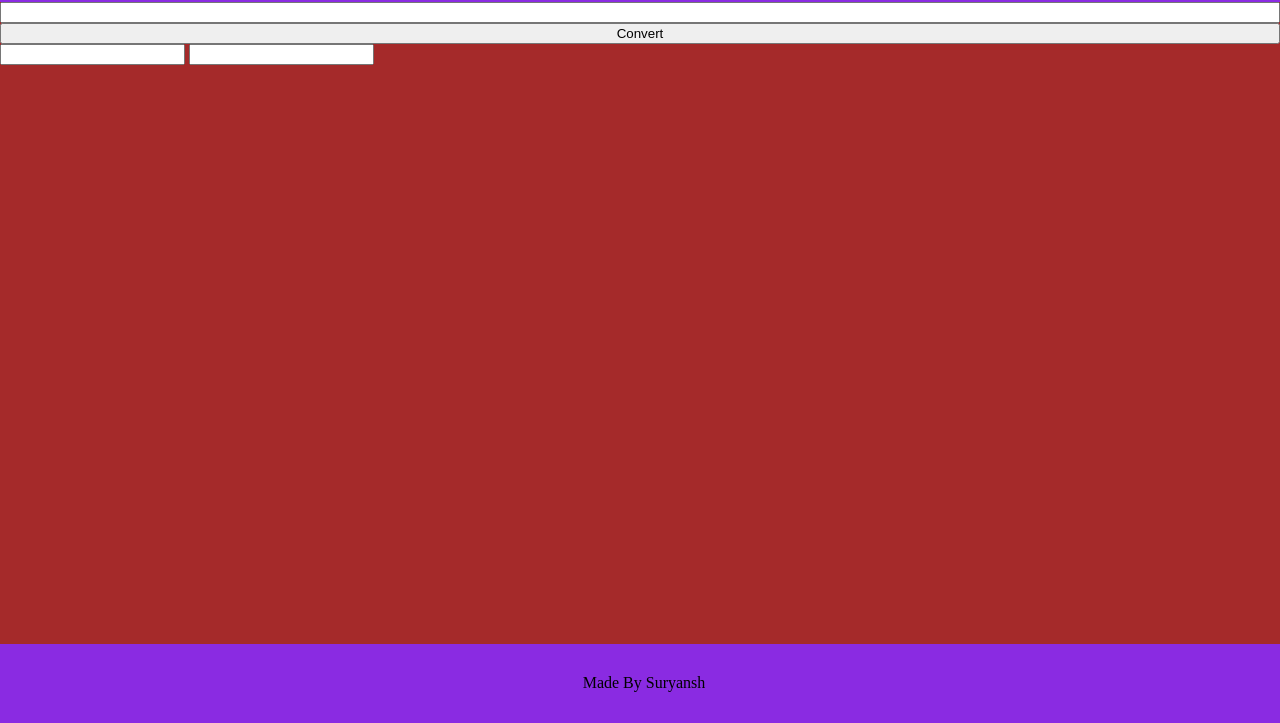
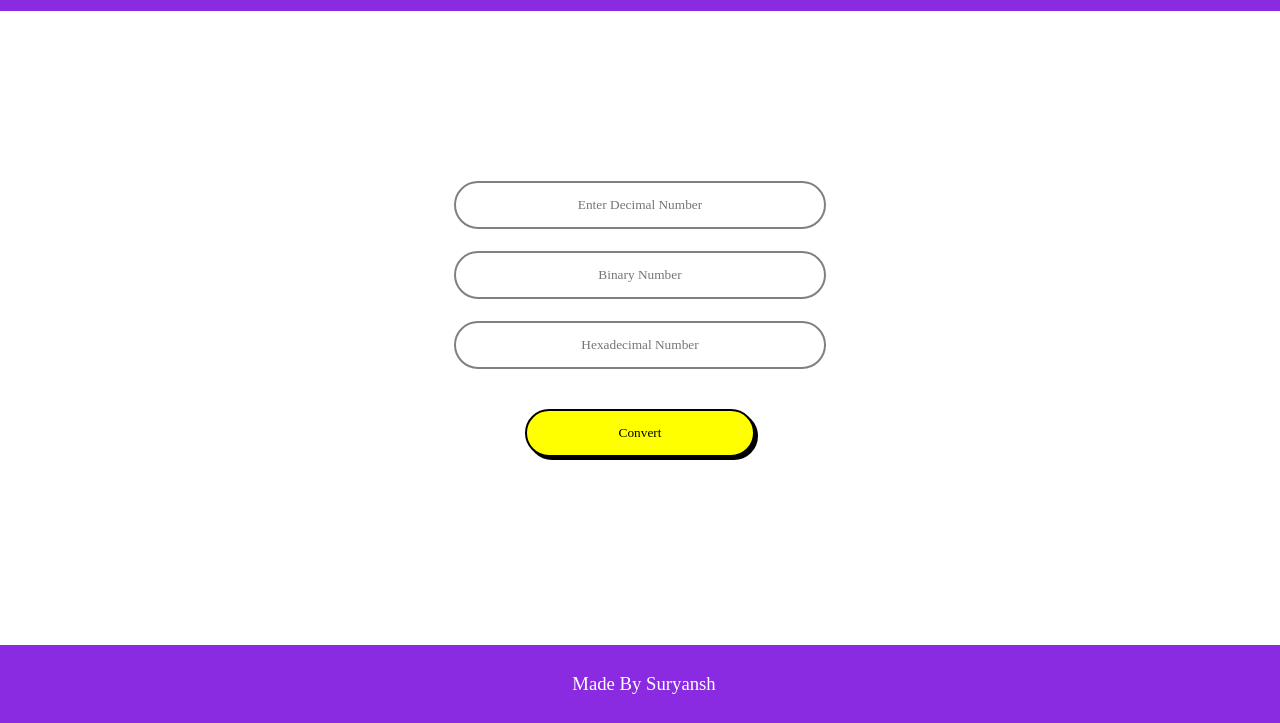
Before and after one commit to 07suryansh/DecimalToBinary, a plain HTML site: page index.html in a window 1280 px wide. Shown: the part 77-800 px from the top of the page. Drawn offline with Linux system fonts and the light colour scheme.

Commit message:
Completed frontend

```diff
--- a/index.html
+++ b/index.html
@@ -9,18 +9,18 @@
 <body>
     <div class="container">
         <div class="top">
-            <span>Decimal To Binary</span>
+            <h1>Decimal To Binary</h1>
         </div>
     <div class="middle">
-        <input type="text" name="" id="">
-        <button type="submit">Convert</button>
-        <div>
-            <input type="text" name="" id="">
-            <input type="text" name="" id="">
+        <div class="info">
+            <input type="text" name="inputnum" id="" placeholder="Enter Decimal Number">
+            <input type="text" name="binary" id="" readonly placeholder="Binary Number">
+            <input type="text" name="hexadecimal" id="" readonly placeholder="Hexadecimal Number">
+            <button type="submit">Convert</button>
         </div>
     </div>
     <div class="bottom">
-        <span>Made By Suryansh</span>
+        <h3>Made By Suryansh</h3>
     </div>
     </div>
 
--- a/style.css
+++ b/style.css
@@ -1,11 +1,11 @@
 body{
-    background-color: rgb(82, 213, 213);
     display: flex;
     flex-direction: column;
     align-items:center;
     justify-content:space-between;
     padding: 0;
     margin: 0;
+    font-family: "poppins";
 }
 .container {
     display: flex;
@@ -25,15 +25,16 @@ body{
     padding: 4px ;
     display: flex;
     justify-content: space-around;
+    color: white;
 }
 .middle{
-    background-color: brown;
     display: flex;
     flex-direction: column;
-    align-self: center;
+    align-items: center;
     height: 90vh;
     width: 100%;
     margin: 0;
+
 }
 .bottom{
     background-color: blueviolet;
@@ -44,7 +45,40 @@ body{
     padding: 4px ;
     display: flex;
     justify-content: space-around;
+    color: white;
 }
-span{
-    vertical-align: middle;
+button{
+    font-family: "poppins";
+    border: 2px solid black;
+    padding: 14px;
+    border-radius: 40px;
+    width: 60%;
+    cursor: pointer;
+    margin: 24px auto;
+    box-shadow: 3px 3px 0px black;
+    background-color: yellow;
 }
+.info{
+    display: flex;
+    flex-direction: column;
+    justify-content: center;
+    align-items: stretch;
+    margin-top: auto;
+    margin-bottom: auto;
+    gap: 10px;
+    width: 30%;
+}
+input{
+    border: 2px solid grey;
+    border-radius: 40px;
+    padding: 14px;
+    margin: 6px;
+    text-align: center;
+    font-family: "poppins";
+}
+h1,h3{
+    font-weight: 500;
+}
+button:hover{
+    box-shadow: 0px 0px 0px black;
+}
```
